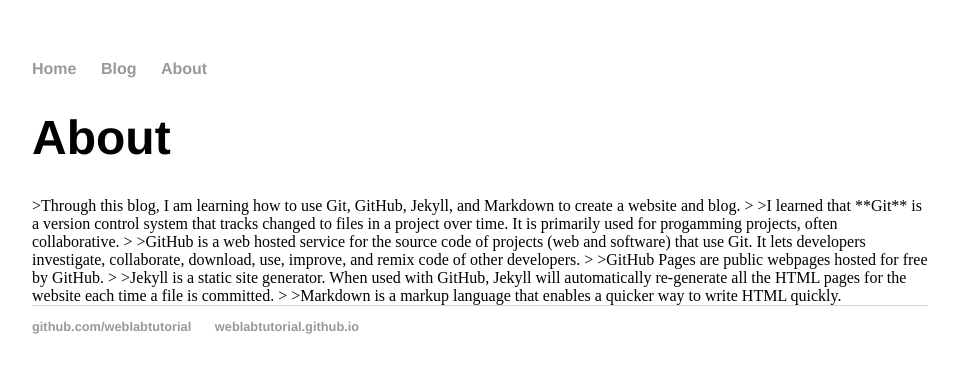
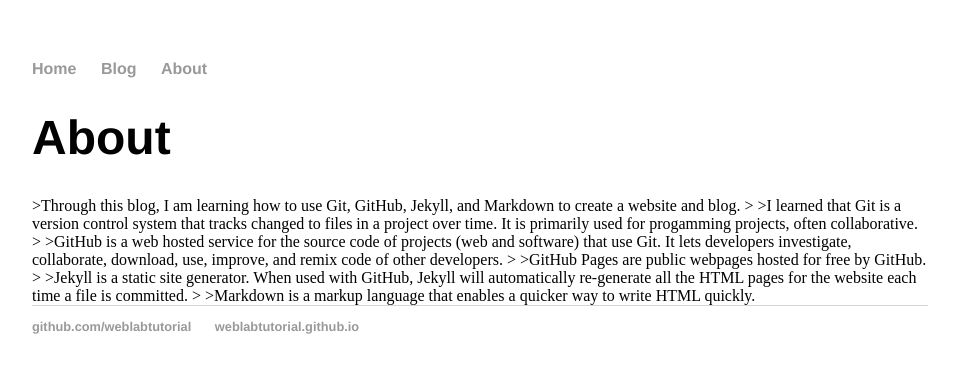
Before and after one commit to hwbekah/hwbekahlab1.github.io, a Jekyll site: the page built from about/index.html, in a window 1280 px wide. Shown: the top 373 px of the page, without its empty margins (28-986 px from the left). Built offline with Jekyll 4.4.1, drawn with Linux system fonts in a browser that asks for light colours.

```diff
--- a/about/index.html
+++ b/about/index.html
@@ -6,7 +6,7 @@ title: About
 
 >Through this blog, I am learning how to use Git, GitHub, Jekyll, and Markdown to create a website and blog.
 >
->I learned that **Git** is a version control system that tracks changed to files in a project over time. It is primarily used for progamming projects, often collaborative.
+>I learned that Git is a version control system that tracks changed to files in a project over time. It is primarily used for progamming projects, often collaborative.
 >
 >GitHub is a web hosted service for the source code of projects (web and software) that use Git. It lets developers investigate, collaborate, download, use, improve, and remix code of other developers.
 >
```
